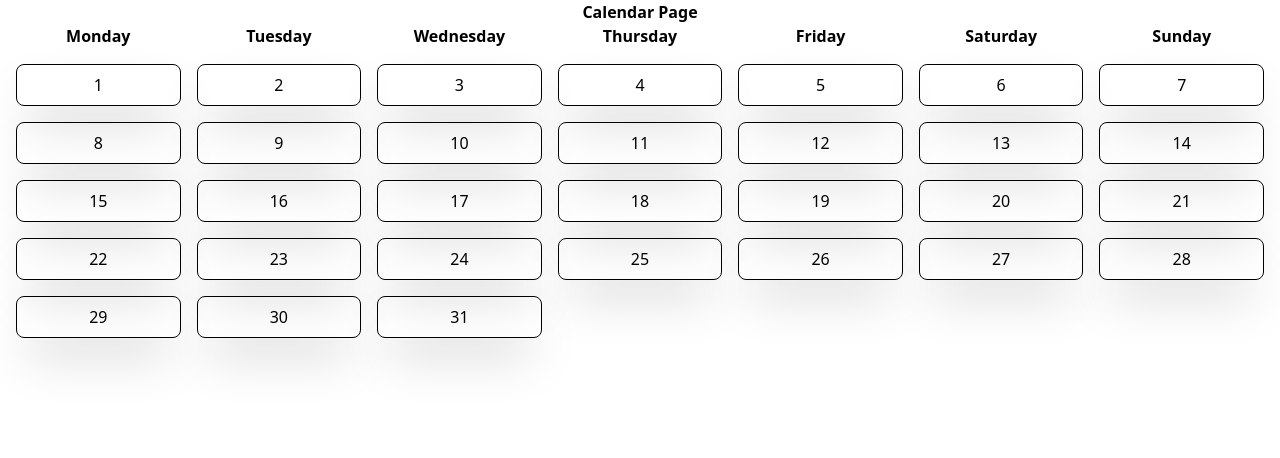
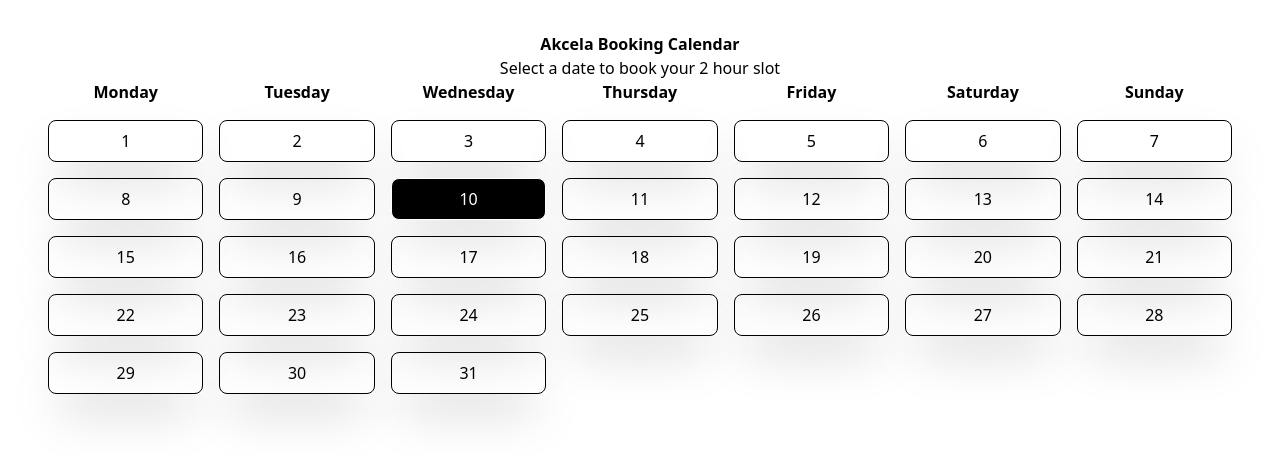
Before and after one commit to Mah4-web/Akcela-Meeting-Booking, a Next.js app: page /calendar in a window 1280 px wide. Shown: the top 458 px of the page. Built offline with nearby package versions, Linux system fonts and the light colour scheme.

Commit message:
calendar styling

```diff
--- a/src/app/calendar/page.js
+++ b/src/app/calendar/page.js
@@ -1,59 +1,22 @@
+import CalendarMonth from "../components/CalendarMonth";
 import DateCell from "../components/DateCell"
 
 export default function Calendar() {
 
-    const month = new Date().toLocaleString('default', { month: 'long' });
-    const year = new Date().getFullYear();
-    const today = new Date().getDate();
+    const today = new Date();
+    const month = today.getMonth() + 1;
+
 
     return (
 
-        <div className="">
-            <h1 className="text-center font-extrabold">Calendar Page</h1>
+        <div className="flex flex-col items-center justify-center p-8">
+            <h1 className="text-center font-extrabold">Akcela Booking Calendar</h1>
 
-            <div className="mx-4 grid grid-cols-7 gap-4 [&>*]:text-center [&>*]:shadow-2xl">
-                <div className="font-bold">Monday</div>
-                <div className="font-bold">Tuesday</div>
-                <div className="font-bold">Wednesday</div>
-                <div className="font-bold">Thursday</div>
-                <div className="font-bold">Friday</div>
-                <div className="font-bold">Saturday</div>
-                <div className="font-bold">Sunday</div>
+            <p>Select a date to book your 2 hour slot</p>
 
-                {/* Example dates */}
+            <div className="min-h-screen w-full">
 
-                <DateCell date="1" />
-                <DateCell date="2" />
-                <DateCell date="3" />
-                <DateCell date="4" />
-                <DateCell date="5" />
-                <DateCell date="6" />
-                <DateCell date="7" />
-                <DateCell date="8" />
-                <DateCell date="9" />
-                <DateCell date="10" />
-                <DateCell date="11" />
-                <DateCell date="12" />
-                <DateCell date="13" />
-                <DateCell date="14" />
-                <DateCell date="15" />
-                <DateCell date="16" />
-                <DateCell date="17" />
-                <DateCell date="18" />
-                <DateCell date="19" />
-                <DateCell date="20" />
-                <DateCell date="21" />
-                <DateCell date="22" />
-                <DateCell date="23" />
-                <DateCell date="24" />
-                <DateCell date="25" />
-                <DateCell date="26" />
-                <DateCell date="27" />
-                <DateCell date="28" />
-                <DateCell date="29" />
-                <DateCell date="30" />
-                <DateCell date="31" />
-
+            <CalendarMonth month={month} current_date={today} />
 
             </div>
 
--- a/src/app/components/CalendarMonth.js
+++ b/src/app/components/CalendarMonth.js
@@ -1,19 +1,106 @@
+// components/CalendarMonth.jsx
+import React from "react";
+import DateCell from "./DateCell";
+import {
+  startOfMonth,
+  getDay,
+  getDaysInMonth,
+  isSameDay,
+  parseISO,
+} from "date-fns";
+import "../../app/weekday_breakpoints.css";
+
+const weekdayLabels = [
+  { full: "Monday",    med: "Mon", short: "M" },
+  { full: "Tuesday",   med: "Tue", short: "T" },
+  { full: "Wednesday", med: "Wed", short: "W" },
+  { full: "Thursday",  med: "Thu", short: "T" },
+  { full: "Friday",    med: "Fri", short: "F" },
+  { full: "Saturday",  med: "Sat", short: "S" },
+  { full: "Sunday",    med: "Sun", short: "S" },
+];
 
 
-export default function CalendarMonth({ month, year, today }) {
-    return (
-        <div className="mx-4 grid grid-cols-7 gap-4 [&>*]:text-center [&>*]:shadow-2xl">
-            <div className="font-bold">Monday</div>
-            <div className="font-bold">Tuesday</div>
-            <div className="font-bold">Wednesday</div>
-            <div className="font-bold">Thursday</div>
-            <div className="font-bold">Friday</div>
-            <div className="font-bold">Saturday</div>
-            <div className="font-bold">Sunday</div>
+/**
+ * CalendarMonth
+ * Props:
+ *  - month: number (1-12)
+ *  - today: Date | string (optional) — will be normalized
+ *
+ * Renders a grid with Monday..Sunday headers and the month days,
+ * with the correct number of leading empty slots so the 1st of the month
+ * lines up under the right weekday (assuming Monday is the first column).
+ */
+export default function CalendarMonth({ month, today }) {
+  // Validate/normalize month (expect 1-12)
+  const monthNum = Math.max(1, Math.min(12, Number(month || new Date().getMonth() + 1)));
 
+  // Normalize "today" into a Date object (accepts Date or ISO string)
+  let todayDate;
+  if (!today) {
+    todayDate = new Date();
+  } else if (typeof today === "string") {
+    // If string, try ISO parse; fallback to Date constructor
+    try {
+      todayDate = parseISO(today);
+      if (Number.isNaN(todayDate.getTime())) throw new Error("invalid");
+    } catch {
+      todayDate = new Date(today);
+    }
+  } else {
+    todayDate = new Date(today);
+  }
 
+  const currentYear = new Date().getFullYear();
 
+  // startOfMonth for the target month/year
+  const monthStart = startOfMonth(new Date(currentYear, monthNum - 1, 1));
 
+  // JS/getDay: 0 = Sunday, 1 = Monday, ... 6 = Saturday
+  // We want Monday to be column 0. Compute how many leading empty cells:
+  // map Sunday(0) -> 6, Monday(1) -> 0, Tuesday(2) -> 1, ...
+  const weekdayOfFirst = getDay(monthStart);
+  const leadingEmptyCount = (weekdayOfFirst + 6) % 7;
+
+  // number of days in this month
+  const daysInMonth = getDaysInMonth(monthStart);
+
+  // render
+  return (
+    <div className="calendar-container mx-4 grid grid-cols-7 gap-4 [&>*]:text-center [&>*]:shadow-2xl">
+
+      {/* weekday headers */}
+      {weekdayLabels.map((w, i) => (
+        <div key={i} className="font-bold">
+          <span className="weekday-full">{w.full}</span>
+          <span className="weekday-med">{w.med}</span>
+          <span className="weekday-short">{w.short}</span>
         </div>
-    );
+      ))}
+
+      {/* leading empty slots */}
+      {Array.from({ length: leadingEmptyCount }).map((_, idx) => (
+        <div key={`empty-${idx}`} aria-hidden className="h-12" />
+      ))}
+
+      {/* day cells */}
+      {Array.from({ length: daysInMonth }).map((_, idx) => {
+        const day = idx + 1;
+        const cellDate = new Date(currentYear, monthNum - 1, day);
+
+        const isToday = isSameDay(cellDate, todayDate);
+
+        return (
+          <DateCell
+            key={`d-${day}`}
+            shortDate={day}
+            fullDate={cellDate}
+            isToday={isToday}
+            // optionally pass a full date if DateCell can use it:
+            // dateObj={cellDate}
+          />
+        );
+      })}
+    </div>
+  );
 }
--- a/src/app/components/DateCell.js
+++ b/src/app/components/DateCell.js
@@ -1,7 +1,10 @@
-export default function DateCell({ date }) {
+export default function DateCell({ shortDate, fullDate, isToday }) {
     return (
-        <div className="p-2 border rounded-lg">
-            {date}
+        <div>
+            {isToday ?
+            <button className="p-1 sm:p-2 border rounded-lg bg-black text-white w-full hover:bg-blue-600 hover:text-white hover:duration-500 hover:cursor-pointer">{shortDate}</button>
+            :
+            <button className="p-1 sm:p-2 border rounded-lg w-full hover:bg-blue-600 hover:text-white hover:duration-500 hover:cursor-pointer">{shortDate}</button>}
         </div>
     );
 }
--- /dev/null
+++ b/src/app/weekday_breakpoints.css
@@ -0,0 +1,38 @@
+/* Turn the calendar wrapper into a container */
+.calendar-container {
+  container-type: inline-size;
+  container-name: calendar;
+}
+
+/* Default: full labels */
+.weekday-full {
+  display: inline;
+}
+.weekday-med,
+.weekday-short {
+  display: none;
+}
+
+/* When calendar is narrower */
+@container calendar (max-width: 650px) {
+  .weekday-full {
+    display: none;
+  }
+  .weekday-med {
+    display: inline;
+  }
+  .weekday-short {
+    display: none;
+  }
+}
+
+/* When calendar is very narrow */
+@container calendar (max-width: 400px) {
+  .weekday-full,
+  .weekday-med {
+    display: none;
+  }
+  .weekday-short {
+    display: inline;
+  }
+}
```
Also changed, not shown: src/app/calendar/[date]/page.js (added).
